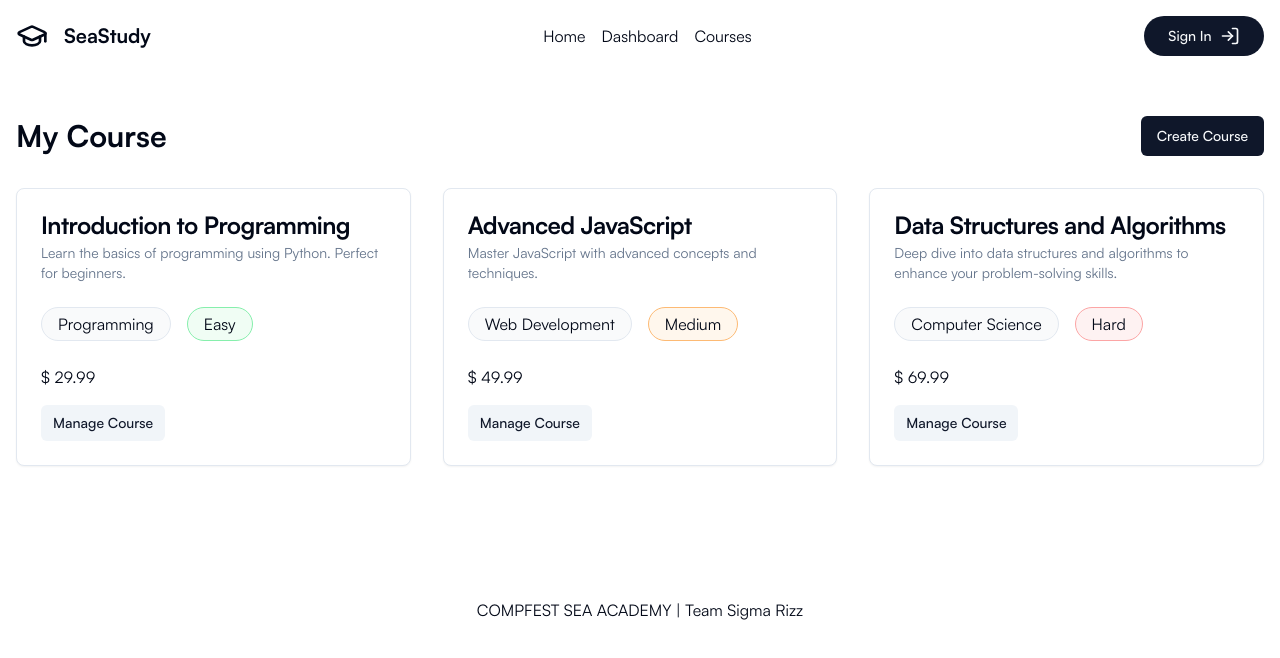
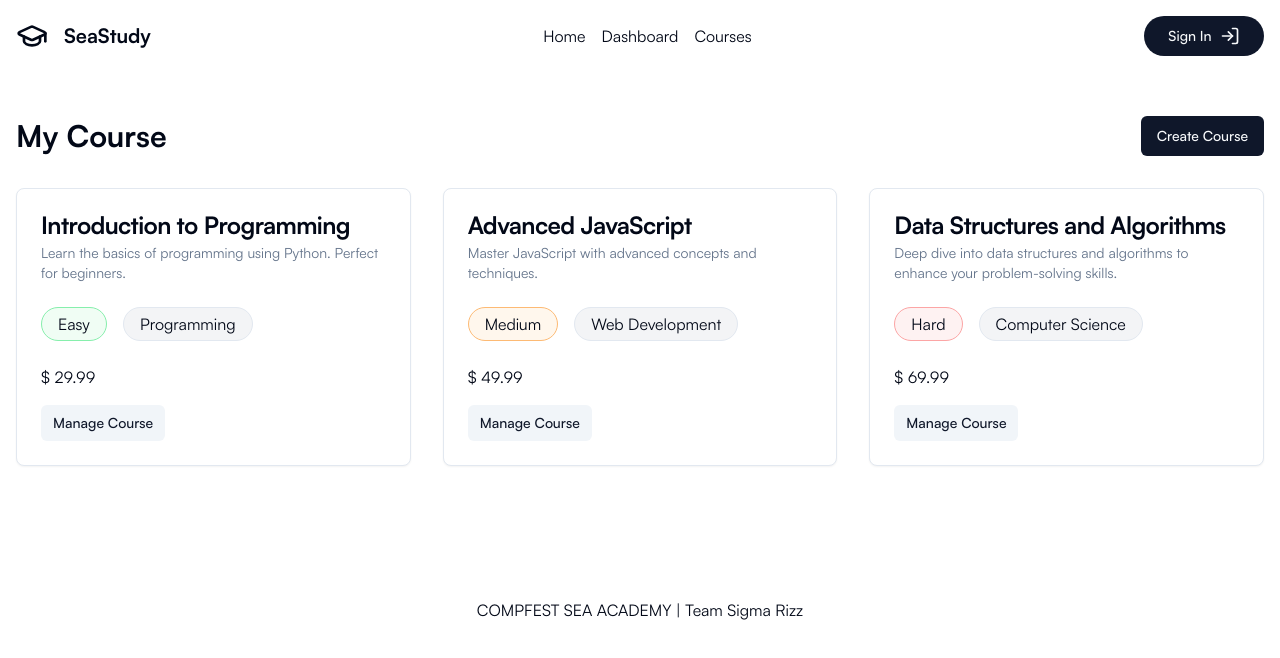
Before and after one commit to W-ptra/SeaStudy, a Next.js app in the folder frontend/: page /dashboard/instructor in a window 1280 px wide. Shown: the top 658 px of the page. Built offline with nearby package versions, Linux system fonts and the light colour scheme.

Commit message:
style: course card

```diff
--- /dev/null
+++ b/frontend/app/dashboard/instructor/[courseId]/page.tsx
@@ -0,0 +1,57 @@
+"use client"
+
+import React from 'react'
+import { usePathname } from 'next/navigation'
+import { cn } from '@/lib/utils';
+
+// Component Import
+import { Button } from '@/components/ui/button';
+
+// Dummy Data Import
+import { course } from '../data';
+
+// Helper function
+function getLastPathSegment() {
+  const pathname = usePathname();
+  const segments = pathname.split('/');
+  const lastSegment = segments.pop() || '';
+  return decodeURIComponent(lastSegment);
+}
+
+const CourseDetailPage = () => {
+  const pathname = getLastPathSegment()
+  const data = course.find(item => item.name === pathname)
+  // @ts-ignore
+  const { name, description, category, level, price } = data
+
+  function deleteCourseHandler() {
+    console.log("Course Deleted")
+  }
+
+  return (
+    <div className='space-y-8'>
+
+      {/* Header */}
+      <div className='w-full flex items-start justify-between'>
+        <div className='space-y-2'>
+          <h3 className='text-3xl font-bold'>{name}</h3>
+          <p className='text-black/75'>{description}</p>
+          <div className='flex gap-x-4'>
+            <p className={cn(
+              'rounded-full bg-gray-50 border py-1 px-4',
+              level === 'Easy' && 'bg-green-50 border border-green-300',
+              level === 'Medium' && 'bg-orange-50 border border-orange-300',
+              level === 'Hard' && 'bg-red-50 border border-red-300'
+            )}>{level}</p>
+            <p className='rounded-full bg-gray-100 border py-1 px-4'>{category}</p>
+          </div>
+        </div>
+        <Button variant={'destructive'} onClick={deleteCourseHandler}>
+          Delete Course
+        </Button>
+      </div>
+    </div>
+  )
+}
+
+export default CourseDetailPage
--- /dev/null
+++ b/frontend/app/dashboard/instructor/data.ts
@@ -0,0 +1,24 @@
+// Dummy Data
+export const course = [
+  {
+    "name": "Introduction to Programming",
+    "description": "Learn the basics of programming using Python. Perfect for beginners.",
+    "category": "Programming",
+    "level": "Easy",
+    "price": 29.99
+  },
+  {
+    "name": "Advanced JavaScript",
+    "description": "Master JavaScript with advanced concepts and techniques.",
+    "category": "Web Development",
+    "level": "Medium",
+    "price": 49.99
+  },
+  {
+    "name": "Data Structures and Algorithms",
+    "description": "Deep dive into data structures and algorithms to enhance your problem-solving skills.",
+    "category": "Computer Science",
+    "level": "Hard",
+    "price": 69.99
+  },
+]
--- a/frontend/app/dashboard/instructor/page.tsx
+++ b/frontend/app/dashboard/instructor/page.tsx
@@ -1,5 +1,7 @@
+import React from 'react'
+
+// Component Import
 import CreateCourse from '@/components/dashboard/CreateCourse'
-import React from 'react'
 
 // Card Import
 import {
@@ -14,30 +16,10 @@ import { cn } from '@/lib/utils'
 
 // Button Import
 import { Button } from '@/components/ui/button'
+import Link from 'next/link'
+import { course } from './data'
 
-const course = [
-  {
-    "name": "Introduction to Programming",
-    "description": "Learn the basics of programming using Python. Perfect for beginners.",
-    "category": "Programming",
-    "level": "Easy",
-    "price": 29.99
-  },
-  {
-    "name": "Advanced JavaScript",
-    "description": "Master JavaScript with advanced concepts and techniques.",
-    "category": "Web Development",
-    "level": "Medium",
-    "price": 49.99
-  },
-  {
-    "name": "Data Structures and Algorithms",
-    "description": "Deep dive into data structures and algorithms to enhance your problem-solving skills.",
-    "category": "Computer Science",
-    "level": "Hard",
-    "price": 69.99
-  },
-]
+// Dummy Data Import
 
 const InstructorDashboard = () => {
   return (
@@ -59,19 +41,21 @@ const InstructorDashboard = () => {
                 <CardDescription>{item.description}</CardDescription>
               </CardHeader>
               <CardContent className='flex w-full flex-col md:flex-row gap-y-4 justify-start gap-x-4'>
-                <p className='rounded-full bg-gray-50 border py-1 px-4'>{item.category}</p>
                 <p className={cn(
                   'rounded-full bg-gray-50 border py-1 px-4',
                   item.level === 'Easy' && 'bg-green-50 border border-green-300',
                   item.level === 'Medium' && 'bg-orange-50 border border-orange-300',
                   item.level === 'Hard' && 'bg-red-50 border border-red-300'
                 )}>{item.level}</p>
+                <p className='rounded-full bg-gray-100 border py-1 px-4'>{item.category}</p>
               </CardContent>
               <CardFooter className='w-full flex flex-col items-start gap-y-4'>
                 <p>$ {item.price}</p>
-                <Button size={'sm'} variant={'secondary'}>
-                  Manage Course
-                </Button>
+                <Link href={`/dashboard/instructor/${item.name}`}>
+                  <Button size={'sm'} variant={'secondary'}>
+                    Manage Course
+                  </Button>
+                </Link>
               </CardFooter>
             </Card>
           )
```
